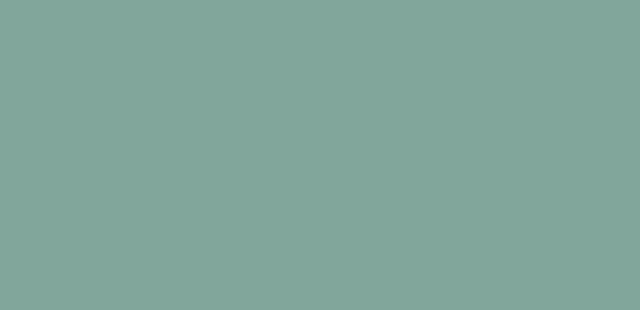
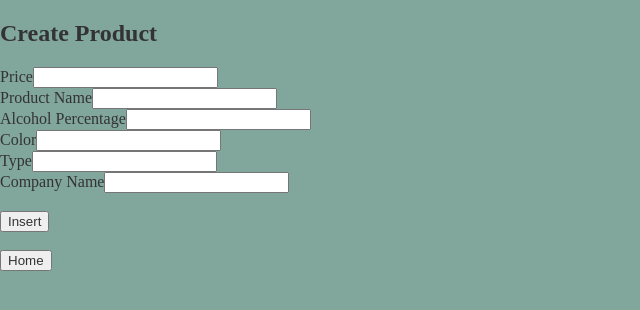
Before and after one commit to petarjukic/CraftProducts, a React (Vite) app in the folder OdabirCraftProizvoda/Klijent/: page /createProduct in a window 1280 px wide. Shown: the top 310 px of the page, without its empty margins (0-640 px from the left). Built offline with nearby package versions, Linux system fonts and the light colour scheme.

Commit message:
added pages for create

```diff
--- a/OdabirCraftProizvoda/Klijent/src/App.js
+++ b/OdabirCraftProizvoda/Klijent/src/App.js
@@ -7,6 +7,8 @@ import Login from "./Login";
 import Logout from "./Logout";
 import Register from "./Register";
 import Products from "./Products";
+import CreateProduct from "./CreateProduct";
+import CreateCompany from "./CreateCompany";
 
 
 //npm run dev
@@ -17,6 +19,8 @@ const App = () => {
             <Router>
                 <SearchParams path="/" />
                 <Products path="/products" />
+                <CreateProduct path="/createProduct" />
+                <CreateCompany path="/createCompany" />
                 {/* <Details path="/:genre/details/:id"/> */}
                 <Login path="/login" />
                 <Register path="/register" />
--- /dev/null
+++ b/OdabirCraftProizvoda/Klijent/src/CreateCompany.js
@@ -0,0 +1,126 @@
+import React, { useState } from "react";
+
+
+const CreateCompany = () => {
+    const [name, setName] = useState("");
+    const [establishmentYear, setEstablishmentYear] = useState("");
+    const [country, seCountry] = useState("");
+    const [alcoholPercentage, setAlcoholPercentage] = useState("");
+    const [description, setDescription] = useState("");
+    const [logo, setLogo] = useState("");
+
+
+    function onChangeDescriptio(e) {
+        setDescription(e.target.value);
+    }
+
+    function onChangeLogo(e) {
+        setLogo(e.target.value);
+    }
+
+    function onChangeCountry(e) {
+        seCountry(e.target.value);
+    }
+
+    function onEstablishmentYear(e) {
+        setEstablishmentYear(e.target.value);
+    }
+
+    function onChangeName(e) {
+        setName(e.target.value);
+    }
+
+    function onChangeAlcoholPercentage(e) {
+        setAlcoholPercentage(e.target.value);
+    }
+
+    const handleAdd = (e) => {
+        e.preventDefault();
+
+
+        fetch("http://localhost:5000/api/company", {
+            method: "POST",
+            body: JSON.stringify({
+                name: name,
+                establishmentYear: establishmentYear,
+                alcoholPercentage: alcoholPercentage,
+                country: country,
+                description: description,
+                logo: logo
+            }),
+            headers: {"Content-type": "application/json;charset=UTF-8"}
+        })
+        .then((resp) => resp.json())
+        .then((data) => {
+            console.log("Data Created");
+            navigate('/');
+        })
+        .catch((err)=>console.log(err));
+    }
+
+    return(
+        <div>
+            <h2>Create Company</h2>
+            <form onSubmit={(e) => handleAdd(e)}>
+
+            <label htmlFor="name">Name</label>
+            <input
+                type="text"
+                value={name}
+                onChange={onChangeName}
+                onBlur={onChangeName}
+            ></input>
+            <br/>
+
+            <label htmlFor="establishmentYear">Establishment Year</label>
+            <input
+                type="text"
+                value={establishmentYear}
+                onChange={onEstablishmentYear}
+                onBlur={onEstablishmentYear}
+            ></input><br/>
+
+            <label htmlFor="alcoholPercentage">Alcohol Percentage</label>
+            <input
+                type="text"
+                value={alcoholPercentage}
+                onChange={onChangeAlcoholPercentage}
+                onBlur={onChangeAlcoholPercentage}
+            ></input>
+            <br/>
+
+            <label htmlFor="country">Country</label>
+            <input
+                type="text"
+                value={country}
+                onChange={onChangeCountry}
+                onBlur={onChangeCountry}
+            ></input>
+            <br/>
+
+            <label htmlFor="logo">Link for logo</label>
+            <input
+                type="text"
+                value={logo}
+                onChange={onChangeLogo}
+                onBlur={onChangeLogo}
+            ></input><br/>
+
+            <label htmlFor="description">Description</label>
+            <input
+                type="text"
+                value={description}
+                onChange={onChangeDescriptio}
+                onBlur={onChangeDescriptio}
+            ></input>
+            <br/><br/>
+
+            <button type="submit">Insert</button>
+            </form>
+            <br/>
+            <button onClick={() => navigate('/')}>Home</button>
+        </div>
+    );
+}
+
+export default CreateCompany;
--- /dev/null
+++ b/OdabirCraftProizvoda/Klijent/src/CreateProduct.js
@@ -0,0 +1,106 @@
+import React, { useState } from "react";
+
+
+const CreateProduct = () => {
+    const [price, setPrice] = useState(""); //CHECK FOR NUMBER
+    const [productName, setProductName] = useState("");
+    const [type, setType] = useState("");
+    const [color, setColor] = useState("");
+    const [alcoholPercentage, setAlcoholPercentage] = useState("");
+    const [companyName, setCompanyName] = useState("");
+
+
+    function onChangeType(e) {
+        setType(e.target.value);
+    }
+
+    function onChangeCompanyName(e) {
+        setCompanyName(e.target.value);
+    }
+
+    function onChangeColor(e) {
+        setColor(e.target.value);
+    }
+
+    function onChangeProductName(e) {
+        setProductName(e.target.value);
+    }
+
+    function onChangePrice(e) {
+        setPrice(e.target.value);
+    }
+
+    function onChangeAlcoholPercentage(e) {
+        setAlcoholPercentage(e.target.value);
+    }
+
+    const handleAdd = (e) => {
+        e.preventDefault();
+
+    }
+
+    return(
+        <div>
+            <h2>Create Product</h2>
+            <form onSubmit={(e) => handleAdd(e)}>
+            <label htmlFor="price">Price</label>
+            <input
+                type="text"
+                value={price}
+                onChange={onChangePrice}
+                onBlur={onChangePrice}
+            ></input>
+            <br/>
+
+            <label htmlFor="productName">Product Name</label>
+            <input
+                type="text"
+                value={productName}
+                onChange={onChangeProductName}
+                onBlur={onChangeProductName}
+            ></input><br/>
+
+            <label htmlFor="alcoholPercentage">Alcohol Percentage</label>
+            <input
+                type="text"
+                value={alcoholPercentage}
+                onChange={onChangeAlcoholPercentage}
+                onBlur={onChangeAlcoholPercentage}
+            ></input>
+            <br/>
+
+            <label htmlFor="color">Color</label>
+            <input
+                type="text"
+                value={color}
+                onChange={onChangeColor}
+                onBlur={onChangeColor}
+            ></input>
+            <br/>
+
+            <label htmlFor="type">Type</label>
+            <input
+                type="text"
+                value={type}
+                onChange={onChangeType}
+                onBlur={onChangeType}
+            ></input>
+            <br/>
+
+            <label htmlFor="companyName">Company Name</label>
+            <input
+                type="text"
+                value={companyName}
+                onChange={onChangeCompanyName}
+                onBlur={onChangeCompanyName}
+            ></input><br/><br/>
+
+            <button type="submit">Insert</button>
+            </form>
+            <br/>
+            <button onClick={() => navigate('/')}>Home</button>
+        </div>
+    );
+}
+
+export default CreateProduct;
--- a/OdabirCraftProizvoda/Klijent/src/Products.js
+++ b/OdabirCraftProizvoda/Klijent/src/Products.js
@@ -11,8 +11,14 @@ const Products = () => {
         }};
         fetch("http://localhost:5000/api/products", options)
         .then((response) => response.json())
-        .then((products) => setProducts(products));
+        .then((products) => {
+            products = products.sort((a, b) =>(a.productName > b.productName) ? 1 : -1);
+            setProducts(products) });
     },[]);
+
+    const navigateToProductDetail = (productName) => {
+        console.log("AAAAA ", productName);
+    }
 
     return(
         <div className="search-params">
@@ -33,7 +39,7 @@ const Products = () => {
                 <tbody>
                     {products && products.map(p =>
                         <tr key={p.productName}>
-                            <td>{p.productName}</td>
+                            <td onClick={() => navigateToProductDetail(p.productName)} className="name">{p.productName}</td>
                             <td>{p.color}</td>
                             <td>{p.type}</td>
                             <td>{p.companyName}</td>
--- a/OdabirCraftProizvoda/Klijent/src/SearchParams.js
+++ b/OdabirCraftProizvoda/Klijent/src/SearchParams.js
@@ -14,7 +14,10 @@ const SearchParams = () => {
         }};
         fetch("http://localhost:5000/api/company", options)
         .then((response) => response.json())
-        .then((companies) => setCompanies(companies));
+        .then((companies) => {
+            companies = companies.sort((a, b) =>(a.name > b.name) ? 1 : -1);
+            setCompanies(companies)
+        });
     },[]);
 
     // function getProducts(){
@@ -22,6 +25,10 @@ const SearchParams = () => {
     //     .then((response) => response.json())
     //     .then((movies) => (setProducts(movies)));
     // }
+
+    function navigateToCompanyDetail(companyName) {
+        console.log("RAAADIIIII", companyName);
+    }
 
     return(
         <div className="search-params">
@@ -41,7 +48,7 @@ const SearchParams = () => {
                 <tbody>
                     {companies && companies.map(comp =>
                         <tr key={comp.name}>
-                            <td>{comp.name}</td>
+                            <td onClick={() => navigateToCompanyDetail(comp.name)} className="name">{comp.name}</td>
                             <td>{comp.country}</td>
                             <td>{comp.establishmentYear}</td>
                         </tr>
--- a/OdabirCraftProizvoda/Klijent/src/style.css
+++ b/OdabirCraftProizvoda/Klijent/src/style.css
@@ -11,6 +11,10 @@
   td, th {
     border: 2px solid rgb(163, 4, 4);
     padding: 0.5rem;
+  }
+
+  .name:hover {
+    background-color: aliceblue;
   }
 
   .search-params {
```
Also changed, not shown: 5 other files (tests, documents, lock files or other folders).
